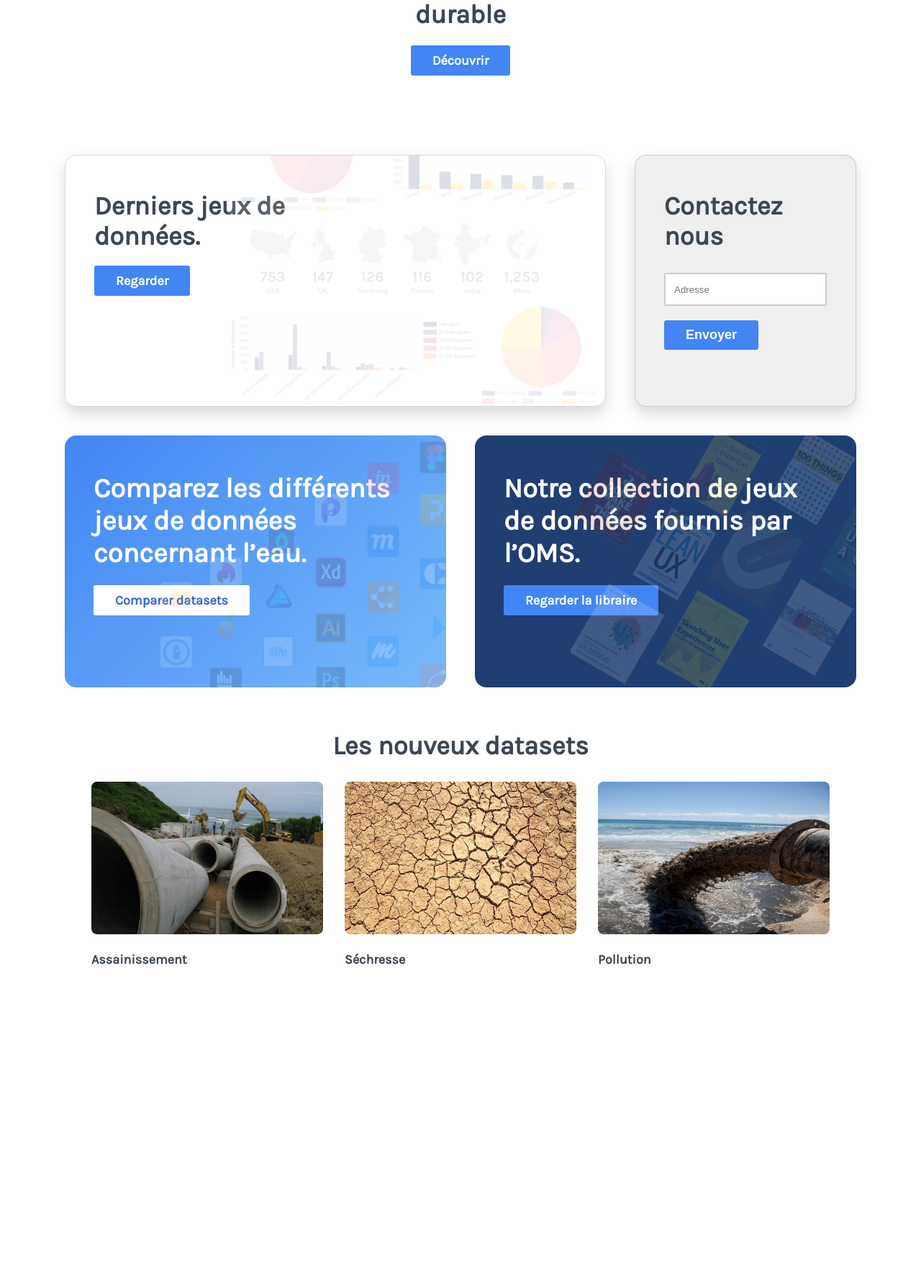
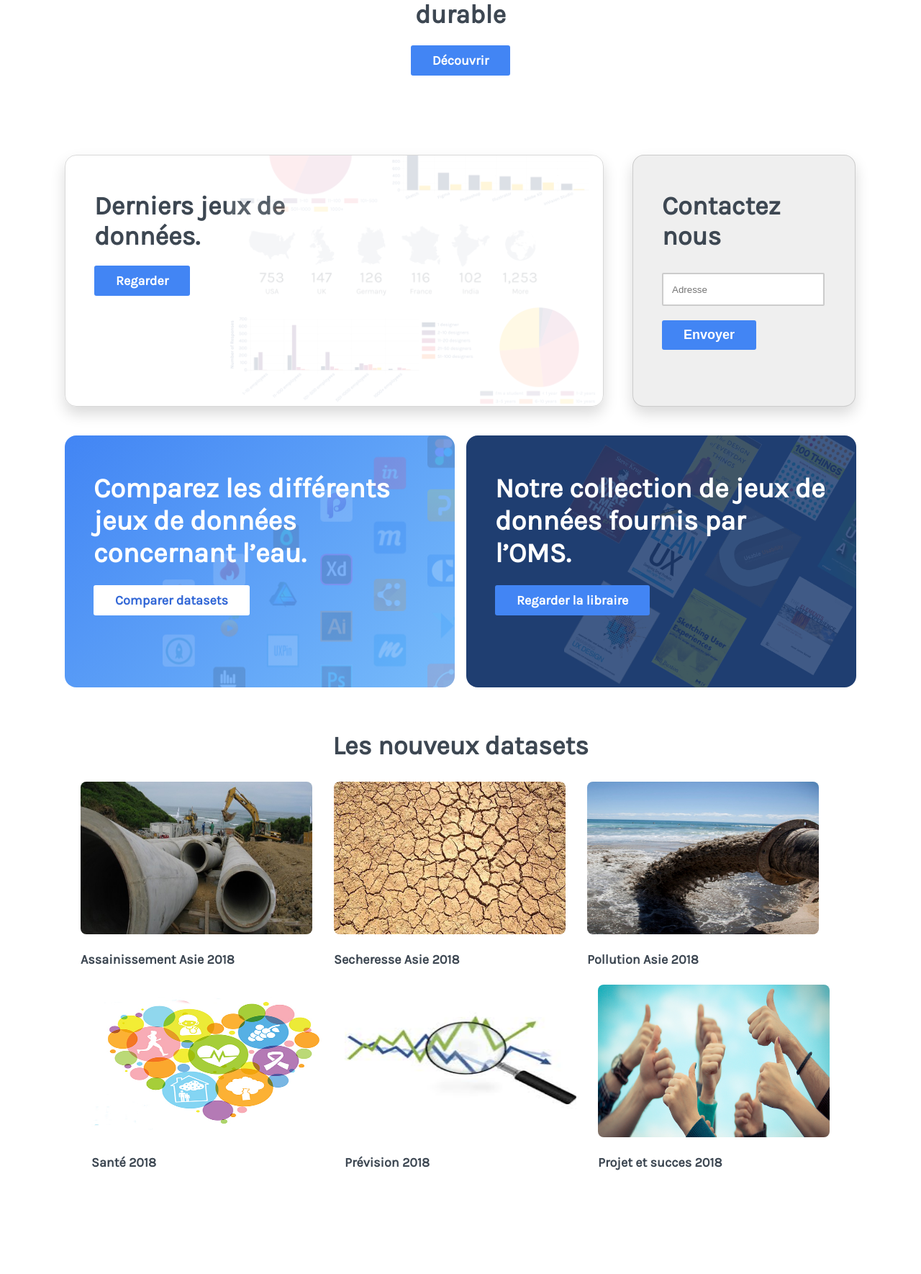
Before and after one commit to TaySai/crisis_water, a Symfony app: template templates/navigation/index.html.twig in a window 1280 px wide. Shown: the part 265-2035 px from the top of the page at 72% size. Before the commit the page ends 1605 px from the top, so only its background shows below. Run offline with Twig, Linux system fonts and the light colour scheme; the template is opened without the code that fills it, so the values that code supplies are empty; some libraries are stand-ins or nearby versions.

Commit message:
update site

```diff
--- a/public/css/styles.css
+++ b/public/css/styles.css
@@ -19,6 +19,10 @@
     color: white;
     margin: 0 15px;
 }
+header a:hover {
+    border-bottom: 1px solid white;
+    padding-bottom: 5px;
+}
 h1, h2 {
     color: #3D4752;
 }
@@ -35,6 +39,10 @@
 }
 
 /*Les boutons */
+.isDisabled {
+    cursor: not-allowed;
+    text-decoration: none;
+}
 .btn-blue-filled-white:hover, .btn-white-filled-blue:hover {
     box-shadow: 0 1px 20px rgba(0, 0, 0, 0.5);
     transition: box-shadow 0.5s;
@@ -90,10 +98,11 @@
 }
 .display-flex {
     display: flex;
+    flex-wrap: wrap;
     margin: 20px 0;
 }
 .first-box-big {
-    width: 800px;
+    width: 667px;
     margin-right: 40px;
     position: relative;
     overflow: hidden;
@@ -140,6 +149,7 @@
     height: 310px;
     position: relative;
     overflow: hidden;
+    z-index: 1;
 }
 .first-box-medium h2, .second-box-medium h2 {
     color: white;
@@ -151,10 +161,11 @@
     bottom: -5%;
     right: -15%;
     opacity: 0.15;
+    z-index: -1;
 }
 .first-box-medium {
     background-image: linear-gradient(-45deg, #77BBFA 0%, #4285F4 100%);
-    margin-right: 40px;
+    margin-right: 16px;
 }
 .second-box-medium {
     background-color: #1F3E71;
@@ -172,6 +183,7 @@
     width: 322px;
     height: 212px;
     margin-right: 30px;
+    margin-bottom: 70px;
 }
 .cross-item:last-child {
     margin-right: 0;
--- a/templates/_parts/header.html.twig
+++ b/templates/_parts/header.html.twig
@@ -1,10 +1,10 @@
 <header>
     <a href="{{ path('index') }}">Encycl'eau</a>
 
-    <a href="#">EDA 2018</a>
-    <a href="#">Librairie</a>
-    <a href="#">A propos</a>
-    <a href="#">Datasets</a>
-    <a href="#">Communeauté</a>
-    <a href="#" class="btn-blue-filled-white btn-small">Contact</a>
+    <a href="#" class="isDisabled">EDA 2018</a>
+    <a href="{{ path('librairie') }}">Librairie</a>
+    <a href="#" class="isDisabled">A propos</a>
+    <a href="#" class="isDisabled">Datasets</a>
+    <a href="#" class="isDisabled">Communeauté</a>
+    <a href="#" class="btn-blue-filled-white btn-small isDisabled">Contact</a>
 </header>
--- a/templates/navigation/index.html.twig
+++ b/templates/navigation/index.html.twig
@@ -12,14 +12,14 @@
         <div class="display-flex">
             <div class="first-box-big">
                 <h2>Derniers jeux de données.</h2>
-                <a href="#" class="btn-white-filled-blue btn-medium">Regarder</a>
+                <a href="#" class="btn-white-filled-blue btn-medium isDisabled">Regarder</a>
                 <img src="{{ asset('img/water-crisis-2018.png') }}">
             </div>
             <div class="second-box-small">
                 <h2>Contactez nous</h2>
                 <form>
                     <input type="text" placeholder="Adresse">
-                    <button class="btn-white-filled-blue btn-medium">Envoyer</button>
+                    <button class="btn-white-filled-blue btn-medium isDisabled">Envoyer</button>
                 </form>
             </div>
         </div>
@@ -27,12 +27,12 @@
         <div class="display-flex">
             <div class="first-box-medium">
                 <h2>Comparez les différents jeux de données concernant l’eau.</h2>
-                <a href="#" class="btn-blue-filled-white btn-medium">Comparer datasets</a>
+                <a href="#" class="btn-blue-filled-white btn-medium isDisabled">Comparer datasets</a>
                 <img src="{{ asset('img/tile-image-tools.png') }}">
             </div>
             <div class="second-box-medium">
                 <h2>Notre collection de jeux de données fournis par l’OMS.</h2>
-                <a href="#" class="btn-white-filled-blue btn-medium">Regarder la libraire</a>
+                <a href="#" class="btn-white-filled-blue btn-medium isDisabled">Regarder la libraire</a>
                 <img src="{{ asset('img/tile-image-books.png') }}">
             </div>
         </div>
@@ -41,16 +41,28 @@
             <h2>Les nouveux datasets</h2>
             <div class="display-flex">
                 <div class="cross-item">
-                    <a href="#"><img src="{{ asset('img/cover.jpg') }}"></a>
-                    <h3><a href="#">Assainissement</a></h3>
+                    <a href="{{ path('assainissement_asia') }}"><img src="{{ asset('img/cover.jpg') }}"></a>
+                    <h3><a href="{{ path('assainissement_asia') }}">Assainissement Asie 2018</a></h3>
                 </div>
                 <div class="cross-item">
-                    <a href="#"><img src="{{ asset('img/cover2.jpg') }}"></a>
-                    <h3><a href="#">Séchresse</a></h3>
+                    <a href="#" class="isDisabled"><img src="{{ asset('img/cover2.jpg') }}"></a>
+                    <h3><a href="#" class="isDisabled">Secheresse Asie 2018</a></h3>
                 </div>
                 <div class="cross-item">
-                    <a href="#"><img src="{{ asset('img/cover3.jpg') }}"></a>
-                    <h3><a href="#">Pollution</a></h3>
+                    <a href="#" class="isDisabled"><img src="{{ asset('img/cover3.jpg') }}"></a>
+                    <h3><a href="#" class="isDisabled">Pollution Asie 2018</a></h3>
+                </div>
+                <div class="cross-item">
+                    <a href="#" class="isDisabled"><img src="{{ asset('img/cover4.jpg') }}"></a>
+                    <h3><a href="#" class="isDisabled">Santé 2018</a></h3>
+                </div>
+                <div class="cross-item">
+                    <a href="#" class="isDisabled"><img src="{{ asset('img/cover5.jfif') }}"></a>
+                    <h3><a href="#" class="isDisabled">Prévision 2018</a></h3>
+                </div>
+                <div class="cross-item">
+                    <a href="#" class="isDisabled"><img src="{{ asset('img/cover6.png') }}"></a>
+                    <h3><a href="#" class="isDisabled">Projet et succes 2018</a></h3>
                 </div>
             </div>
         </div>
```
Also changed, not shown: src/Controller/NavigationController.php (+9 -1 lines), templates/navigation/assainissement-asia.html.twig (+6 -4 lines), templates/navigation/library.html.twig (added, +31 -0 lines), public/.htaccess (added), public/files/datasets/sanitation.csv (added), public/img/acces-eau-2018.png (deleted), public/img/acces-eau-rurale-2018.png (added), public/img/acces-eau-urbaine-2018.png (added), public/img/assainissement-2018.png (deleted), public/img/assainissement-rurale-2018.png (added), public/img/assainissement-urbaine-2018.png (added), public/img/cover4.jpg (added), public/img/cover5.jfif (added), public/img/cover6.png (added), 1 other file.
